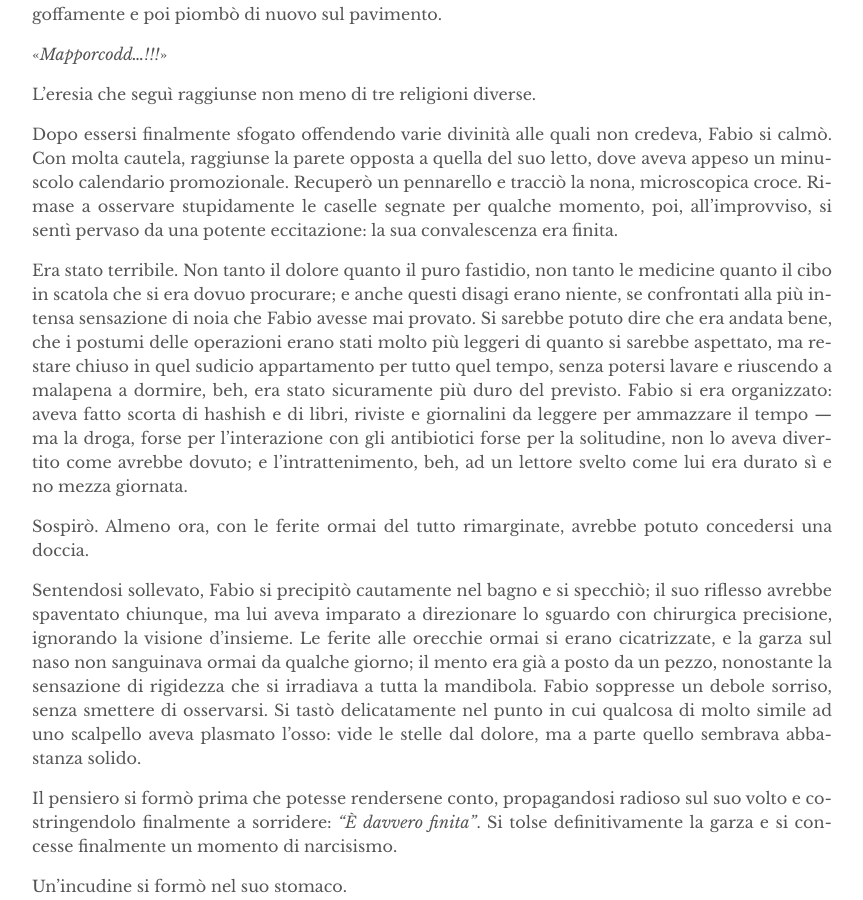
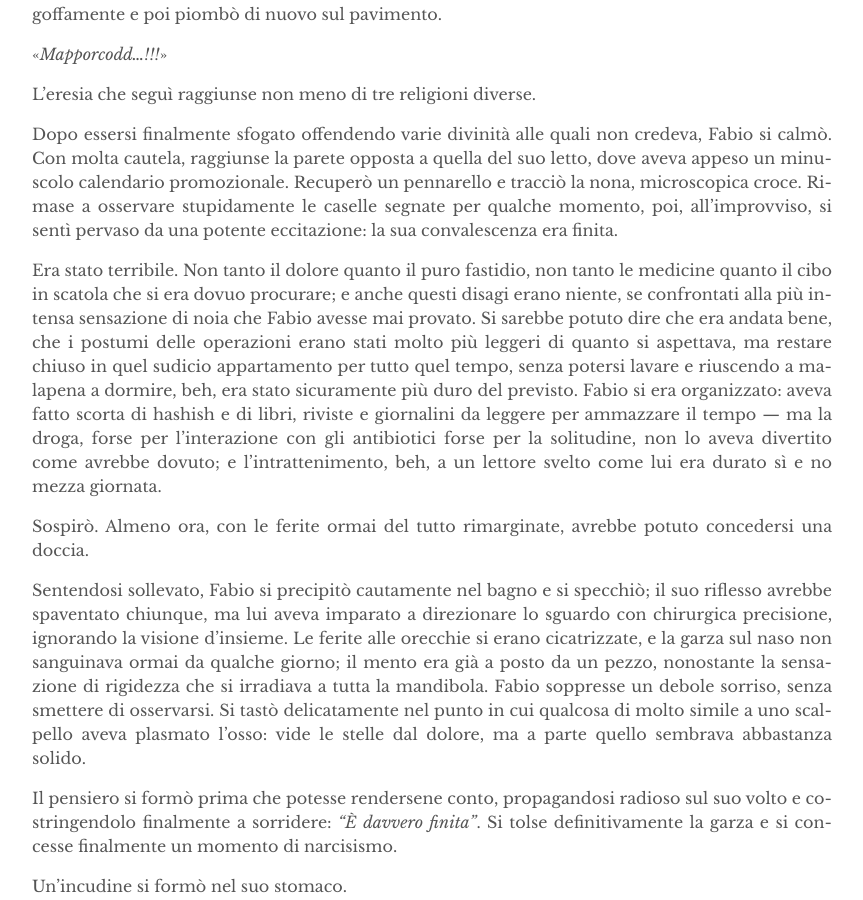
Before and after one commit to eviloutpost/eviloutpost.github.io, a Jekyll site: the page built from _works/sdp_ch/06.md, in a window 1280 px wide and 900 px high, scrolled down 827 px. Shown: the whole window, without its empty margins (208-1071 px from the left). Built offline with Jekyll 4.4.1, drawn with Linux system fonts in a browser that asks for light colours; some of the changed text lies outside the part shown.

Commit message:
small fixes

```diff
--- a/_works/sdp_ch/06.md
+++ b/_works/sdp_ch/06.md
@@ -28,11 +28,11 @@ L'eresia che seguì raggiunse non meno di tre religioni diverse.
 
 Dopo essersi finalmente sfogato offendendo varie divinità alle quali non credeva, Fabio si calmò. Con molta cautela, raggiunse la parete opposta a quella del suo letto, dove aveva appeso un minuscolo calendario promozionale. Recuperò un pennarello e tracciò la nona, microscopica croce. Rimase a osservare stupidamente le caselle segnate per qualche momento, poi, all’improvviso, si sentì pervaso da una potente eccitazione: la sua convalescenza era finita.
 
-Era stato terribile. Non tanto il dolore quanto il puro fastidio, non tanto le medicine quanto il cibo in scatola che si era dovuo procurare; e anche questi disagi erano niente, se confrontati alla più intensa sensazione di noia che Fabio avesse mai provato. Si sarebbe potuto dire che era andata bene, che i postumi delle operazioni erano stati molto più leggeri di quanto si sarebbe aspettato, ma restare chiuso in quel sudicio appartamento per tutto quel tempo, senza potersi lavare e riuscendo a malapena a dormire, beh, era stato sicuramente più duro del previsto. Fabio si era organizzato: aveva fatto scorta di hashish e di libri, riviste e giornalini da leggere per ammazzare il tempo --- ma la droga, forse per l’interazione con gli antibiotici forse per la solitudine, non lo aveva divertito come avrebbe dovuto; e l'intrattenimento, beh, ad un lettore svelto come lui era durato sì e no mezza giornata.
+Era stato terribile. Non tanto il dolore quanto il puro fastidio, non tanto le medicine quanto il cibo in scatola che si era dovuo procurare; e anche questi disagi erano niente, se confrontati alla più intensa sensazione di noia che Fabio avesse mai provato. Si sarebbe potuto dire che era andata bene, che i postumi delle operazioni erano stati molto più leggeri di quanto si aspettava, ma restare chiuso in quel sudicio appartamento per tutto quel tempo, senza potersi lavare e riuscendo a malapena a dormire, beh, era stato sicuramente più duro del previsto. Fabio si era organizzato: aveva fatto scorta di hashish e di libri, riviste e giornalini da leggere per ammazzare il tempo --- ma la droga, forse per l’interazione con gli antibiotici forse per la solitudine, non lo aveva divertito come avrebbe dovuto; e l'intrattenimento, beh, a un lettore svelto come lui era durato sì e no mezza giornata.
 
 Sospirò. Almeno ora, con le ferite ormai del tutto rimarginate, avrebbe potuto concedersi una doccia.
 
-Sentendosi sollevato, Fabio si precipitò cautamente nel bagno e si specchiò; il suo riflesso avrebbe spaventato chiunque, ma lui aveva imparato a direzionare lo sguardo con chirurgica precisione, ignorando la visione d’insieme. Le ferite alle orecchie ormai si erano cicatrizzate, e la garza sul naso non sanguinava ormai da qualche giorno; il mento era già a posto da un pezzo, nonostante la sensazione di rigidezza che si irradiava a tutta la mandibola. Fabio soppresse un debole sorriso, senza smettere di osservarsi. Si tastò delicatamente nel punto in cui qualcosa di molto simile ad uno scalpello aveva plasmato l’osso: vide le stelle dal dolore, ma a parte quello sembrava abbastanza solido.
+Sentendosi sollevato, Fabio si precipitò cautamente nel bagno e si specchiò; il suo riflesso avrebbe spaventato chiunque, ma lui aveva imparato a direzionare lo sguardo con chirurgica precisione, ignorando la visione d’insieme. Le ferite alle orecchie si erano cicatrizzate, e la garza sul naso non sanguinava ormai da qualche giorno; il mento era già a posto da un pezzo, nonostante la sensazione di rigidezza che si irradiava a tutta la mandibola. Fabio soppresse un debole sorriso, senza smettere di osservarsi. Si tastò delicatamente nel punto in cui qualcosa di molto simile a uno scalpello aveva plasmato l’osso: vide le stelle dal dolore, ma a parte quello sembrava abbastanza solido.
 
 Il pensiero si formò prima che potesse rendersene conto, propagandosi radioso sul suo volto e costringendolo finalmente a sorridere: *"È davvero finita"*. Si tolse definitivamente la garza e si concesse finalmente un momento di narcisismo.
 
@@ -98,9 +98,9 @@ Prese ad aggeggiarsi la barba, ma non compulsivamente come aveva fatto appena un
 
 A suo agio in quella nuova forma mentis, Fabio avvistò ciò che stava cercando senza quasi rendersene conto.
 
-Era una casottino per le fototessere. *“Al fianco di un palazzo sul lungomare all’angolo di Selva de Mar."*, si rammentò con tutta la strana calma che lo contraddistingueva. Cercò nel suo borsello una moneta ottenuta molto tempo prima, simile ai due euro ma costruita con un materiale molto più pesante. Avrebbe funzionato? L’amico del Bagonghi era sembrato affidabile --- per quanto potesse sembrarlo un mafioso.
+Era una casottino per le fototessere. *“Al fianco di un palazzo sul lungomare all’angolo di Selva de Mar."*, si rammentò con tutta la strana calma che lo contraddistingueva. Cercò nel suo borsello una moneta ottenuta tanto tempo prima, simile ai due euro ma costruita con un materiale molto più pesante. Avrebbe funzionato? L’amico del Bagonghi era sembrato affidabile --- per quanto potesse sembrarlo un mafioso.
 
-Entrò nella cabina e manca poco svenne per l’aria soffocante che vi era dentro; era talmente stretta che quasi non riusciva a sedersi sullo sgabellino. Si trovò davanti ad uno schermo in stand-by, sul quale comparivano le istruzioni per ottenere le fototessere; non erano scritte in catalano e spagnolo, ma in inglese, arabo e cinese.
+Entrò nella cabina e quasi svenne per l’aria soffocante che vi era dentro; era talmente stretta che riusciva a malapena a sedersi sullo sgabellino. Si trovò davanti a uno schermo in stand-by, sul quale comparivano le istruzioni per ottenere le fototessere; non erano scritte in catalano e spagnolo, ma in inglese, arabo e cinese.
 
 Sempre più fiducioso che quella non fosse una normale macchinetta, Fabio inserì la moneta nera nella fessura per gli spiccioli.
 
```
Also changed, not shown: other parts of _works/sdp_ch/06.md (+1 -1 lines).
